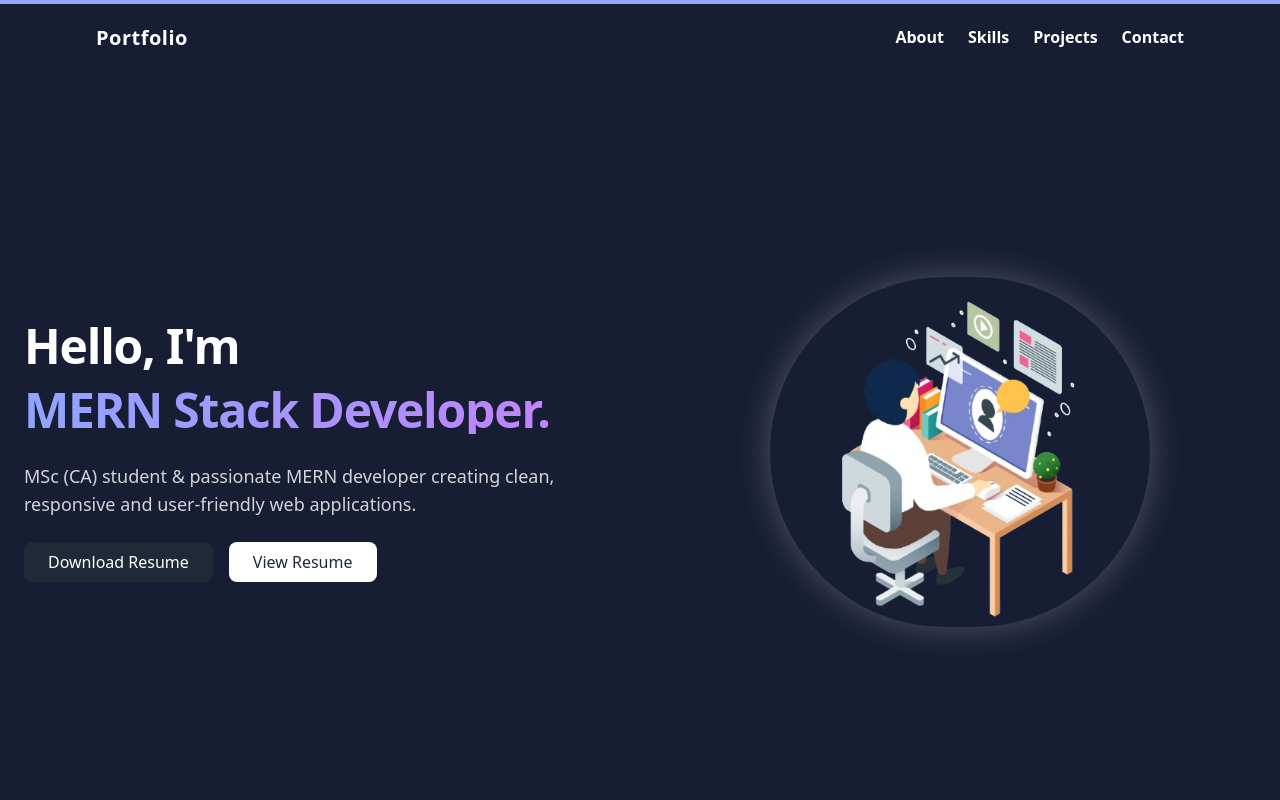
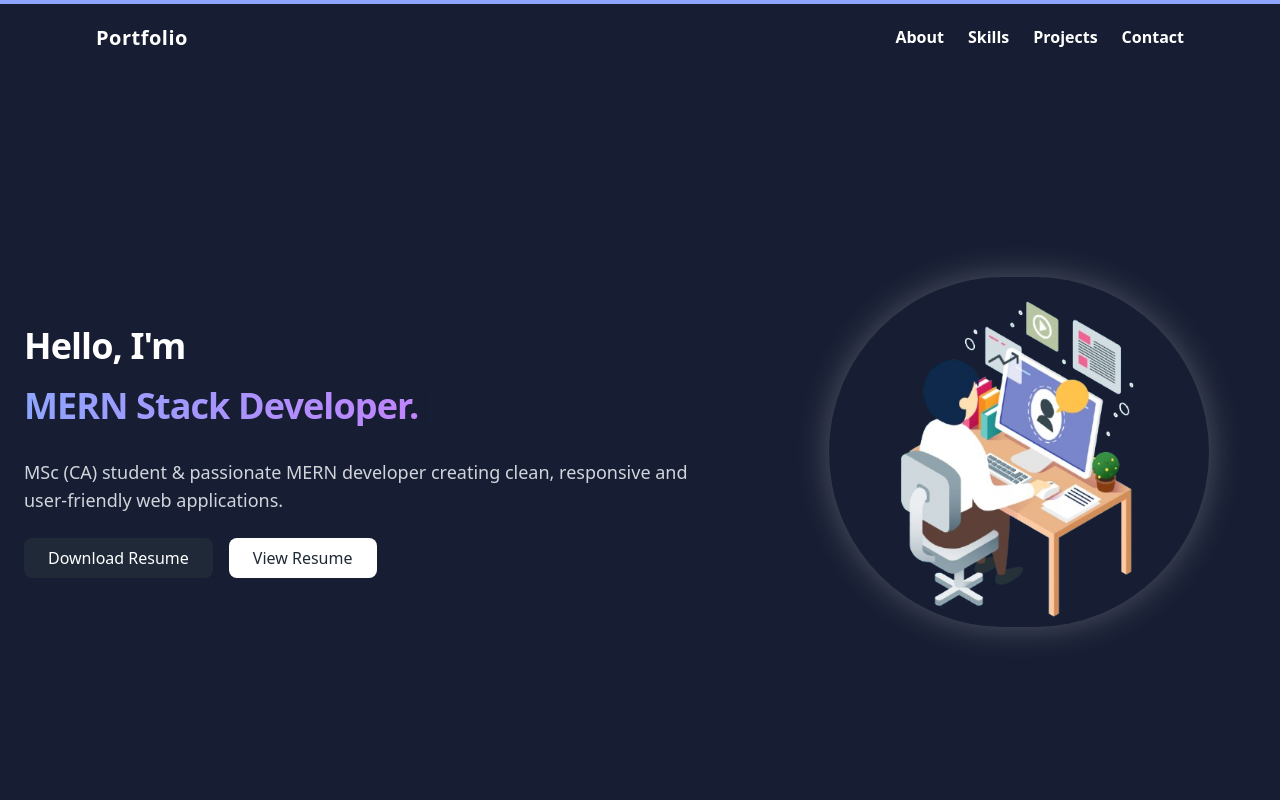
Before and after one commit to TanmayVidhate/Portfolio, a React (Vite) app: page / in a window 1280 px wide. Shown: the top 800 px of the page. Built offline with nearby package versions, Linux system fonts and the light colour scheme.

Commit message:
add breakpoint

```diff
--- a/src/Views/Home.jsx
+++ b/src/Views/Home.jsx
@@ -14,16 +14,16 @@ function Home() {
         <section className="w-full min-h-screen flex justify-center px-6 py-16">
 
             {/* MAX WIDTH CONTAINER – prevents breaking on large screens */}
-            <div className="w-full max-w-7xl flex flex-col md:flex-row items-center justify-between gap-12">
+            <div className="w-full max-w-7xl flex flex-col md:flex-col lg:flex-row items-center justify-between gap-12">
 
                 {/* TEXT SECTION */}
-                <div className="w-full md:w-1/2 text-white">
+                <div className="w-full md:w-3/4 text-white">
 
-                    <h1 className="font-bold leading-tight tracking-tight text-4xl md:text-5xl flex flex-col">
+                    <h1 className="font-bold leading-tight tracking-tight text-4xl md:text-4xl   flex flex-col">
                         <span>Hello, I'm</span>
 
                         {/* FIXED HEIGHT BOX TO STOP MOVING */}
-                        <span className="h-12 sm:h-14 md:h-16 lg:h-20 flex items-center overflow-hidden">
+                        <span className="h-20  sm:h-14 md:h-16 lg:h-20 flex items-center overflow-hidden">
                             <span className="bg-gradient-to-r from-[#8FA5FF] to-purple-400 bg-clip-text text-transparent">
                                 {text}
                             </span>
```
